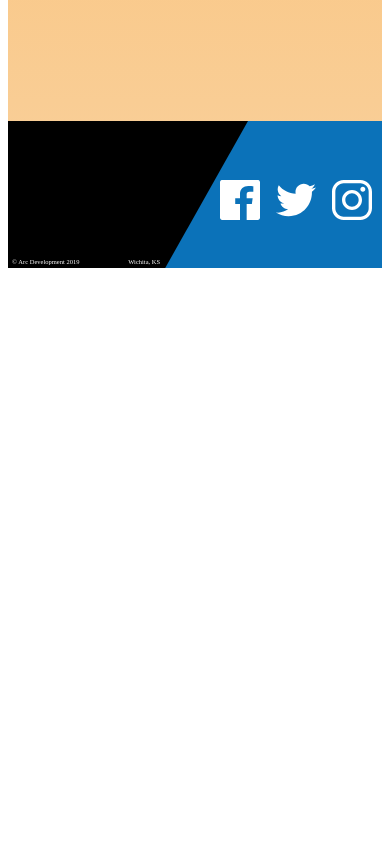
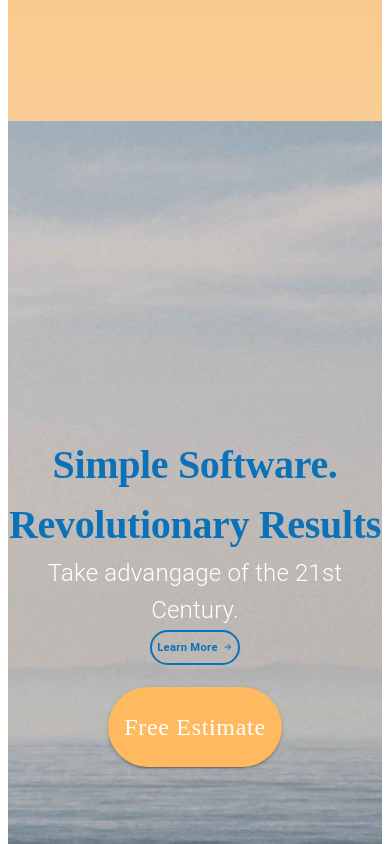
Before and after one commit to Catravine/arcdevelopment, a React (Create React App) app: page / in a window 390 px wide. Shown: the part 5820-6664 px from the top of the page. Before the commit the page ends 6096 px from the top, so only its background shows below. Built offline with nearby package versions, Linux system fonts and the light colour scheme; the HTML template or start-up script is replaced by a standard one.

Commit message:
call to action component added

```diff
--- a/src/components/LandingPage.js
+++ b/src/components/LandingPage.js
@@ -14,6 +14,7 @@ import mobileAppsIcon from '../assets/mobileIcon.svg';
 import websitesIcon from '../assets/websiteIcon.svg';
 import revolutionBackground from '../assets/repeatingBackground.svg';
 import infoBackground from '../assets/infoBackground.svg';
+import CallToAction from './ui/CallToAction';
 
 const useStyles = makeStyles(theme => ({
   animation: {
@@ -352,6 +353,9 @@ export default function LandingPage() {
           <div className={classes.infoBackground} />
         </Grid>
       </Grid>
+      <Grid item> {/*-----Call To Action Block------*/}
+        <CallToAction />
+      </Grid>
     </Grid>
   );
 }
--- /dev/null
+++ b/src/components/ui/CallToAction.js
@@ -0,0 +1,98 @@
+import React from 'react';
+import Grid from '@material-ui/core/Grid';
+import Typography from '@material-ui/core/Typography';
+import { makeStyles, useTheme } from '@material-ui/styles';
+import Button from '@material-ui/core/Button';
+import ButtonArrow from './ButtonArrow';
+import background from '../../assets/background.jpg';
+import mobileBackground from '../../assets/mobileBackground.jpg';
+import useMediaQuery from '@material-ui/core/useMediaQuery';
+
+const useStyles = makeStyles(theme => ({
+  learnButton: {
+    ...theme.typography.learnButton,
+    fontSize: "0.7rem",
+    height: 35,
+    padding: 5,
+    [theme.breakpoints.down("sm")]: {
+      marginBottom: "2em"
+    }
+  },
+  background: {
+    backgroundImage: `url(${background})`,
+    backgroudPosition: "center",
+    backgroundSize: "cover",
+    backgroundAttachment: "fixed",
+    backgroundRepeat: "no-repeat",
+    height: "100%",
+    width: "100%",
+    height: "60em",
+    [theme.breakpoints.down("md")]: {
+      backgroundImage: `url(${mobileBackground})`,
+      backgroundAttachment: "inherit"
+    }
+  },
+  estimateButton: {
+    ...theme.typography.estimate,
+    borderRadius: 50,
+    height: 80,
+    wdith: 205,
+    backgroundColor: theme.palette.common.orange,
+    fontSize: "1.5rem",
+    marginRight: "5em",
+    marginLeft: "2em",
+    [theme.breakpoints.down("sm")]: {
+      marginLeft: 0,
+      marginRight: 0
+    }
+  }
+}));
+
+export default function CallToAction() {
+  const classes = useStyles();
+  const theme = useTheme();
+  const matchesSM = useMediaQuery(theme.breakpoints.down("sm"))
+
+  return (
+    <Grid
+      container
+      direction={matchesSM ? "column" : "row"}
+      justify={matchesSM ? "center" : "space-between"}
+      alignItems="center"
+      className={classes.background}
+    >
+      <Grid
+        item
+        style={{
+          marginLeft: matchesSM ? 0 : "5em",
+          textAlign: matchesSM ? "center" : "inherit"
+        }}
+      >
+        <Grid container direction="column">
+          <Grid item>
+            <Typography variant="h2">
+              Simple Software.<br />Revolutionary Results
+            </Typography>
+            <Typography variant="subtitle2" style={{fontSize: "1.5rem"}}>
+              Take advangage of the 21st Century.
+            </Typography>
+            <Grid item container justify={matchesSM ? "center" : undefined}>
+              <Button
+                variant="outlined"
+                className={classes.learnButton}
+              >
+                <span style={{ marginRight: 5 }}>Learn More</span>
+                <ButtonArrow width={10} height={10} fill={theme.palette.common.blue} />
+              </Button>
+            </Grid>
+          </Grid>
+        </Grid>
+      </Grid>
+      <Grid item>
+        <Button variant="contained" className={classes.estimateButton}>
+          Free Estimate
+        </Button>
+      </Grid>
+    </Grid>
+  );
+}
```
